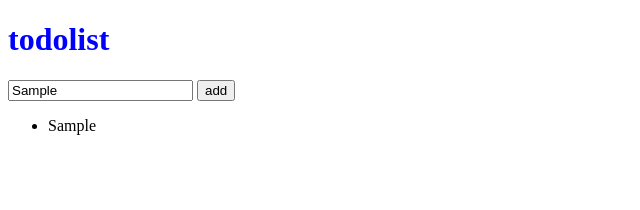
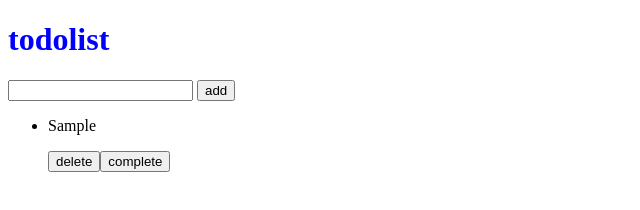
Before and after one commit to Yuta-Ogata62/todo-app, a plain HTML site: page index.html in a window 1280 px wide. Both pictures are taken after typing "Sample" into the empty fields and a click on the button "add". Shown: the whole page, without its empty margins (0-640 px from the left). Drawn offline with Linux system fonts and the light colour scheme.

Commit message:
add delete and edit button

```diff
--- a/index.js
+++ b/index.js
@@ -3,56 +3,83 @@ const todoButtonElement = document.querySelector("#addTodoButton");
 const todoListElement = document.querySelector("#todoItems");
 
 let todoItems = [];
-let eraseItems = [];
 
 function clickFunction() {
 
     const todoItem = {
         title: todoTitleInput.value,
         id: crypto.randomUUID(),
+        isCompleted: false,
     }
+
+    todoTitleInput.value = ""
+
     todoItems.push(todoItem);
 
-    todoListElement.innerHTML = ""//reset
+    reset();
 
     renderFunction();
 
 };
 todoButtonElement.addEventListener("click", clickFunction);
 
-// [{id: "fdd"} , {id: "dsfvd"}] O
-// ["vdfv", "csdvd"] X
 
 function getListItemIndexById(listItems, id) {
 
     let targetItemIndex = -1;
-
     for (let index = 0; index < listItems.length; index++) {
         const item = listItems[index];
-
         if(item.id === id) {
             targetItemIndex = index;
-            return;
         }
+
     }
-
     return targetItemIndex;
 }
  function renderFunction(){
     for (i = 0; i < todoItems.length; i++) {
     let item = document.createElement('li');
     const todoItem = todoItems[i];
-    item.innerHTML = todoItem.title;
+    let itemTitle = document.createElement('p');
+    itemTitle.innerHTML = todoItem.title;
+    item.appendChild(itemTitle);
 
-    item.addEventListener("click", () => {
+    let deleteButton = document.createElement('button');
+    deleteButton.innerHTML = "delete";
+    deleteButton.addEventListener("click", () => {
         const targetIndex = getListItemIndexById(todoItems, todoItem.id)
         todoItems.splice(targetIndex, 1);
-        todoListElement.innerHTML = "";
+        reset();
         renderFunction();
     })
+    item.appendChild(deleteButton);
+    let completeButton = document.createElement('button');
+    completeButton.innerHTML = "complete";
+    completeButton.addEventListener("click", () => {
+
+
+        const targetIndex = getListItemIndexById(todoItems, todoItem.id)
+    todoItems[targetIndex].isCompleted = true;
+    reset();
+    renderFunction();
+})
+item.appendChild(completeButton);
+
+    if (todoItem.isCompleted){
+        item.setAttribute("class","is-completed");//htmlにアトリビュート追加
+    }
+
+
+
 
 
     todoListElement.appendChild(item);
  }
  }
-//fix
+
+ function reset(){
+    todoListElement.innerHTML = "";
+ }
+
+
+//copmleted = false
--- a/style.css
+++ b/style.css
@@ -1,3 +1,6 @@
 .todo-list{
     color:blue;
 }
+.is-completed{
+    color: red;
+}
```
Also changed, not shown: index.html (+2 -1 lines).
